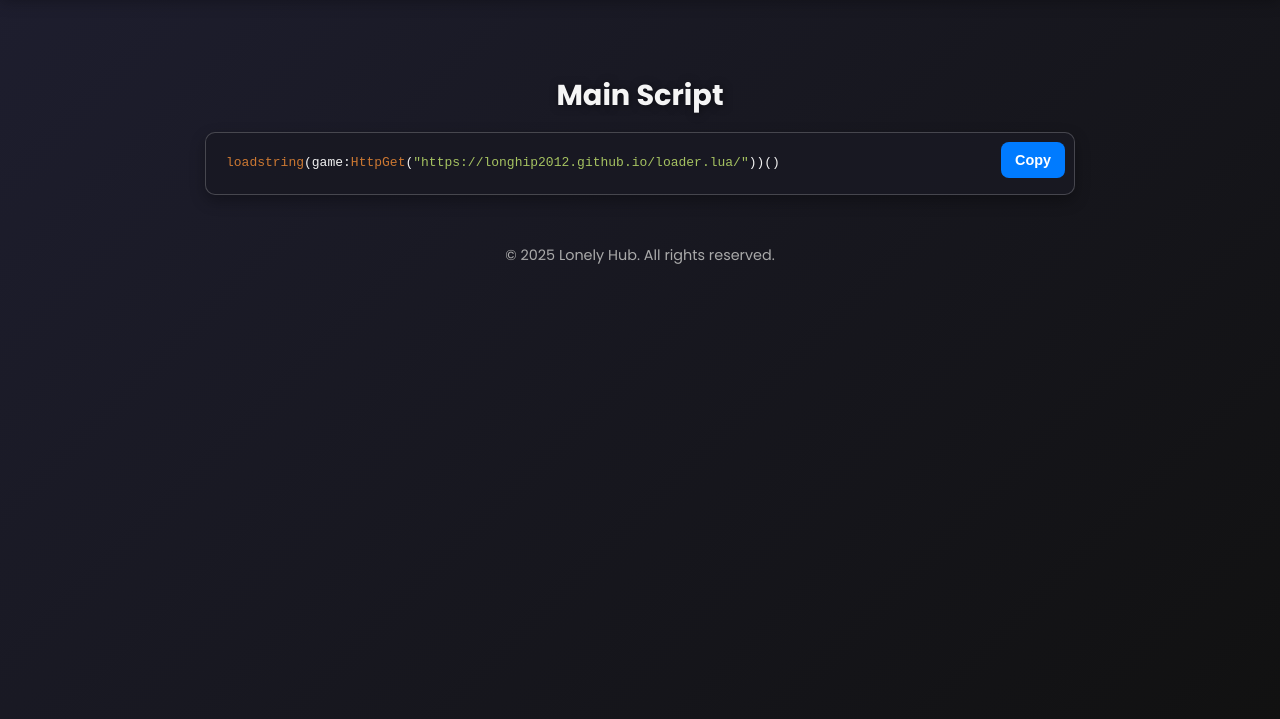
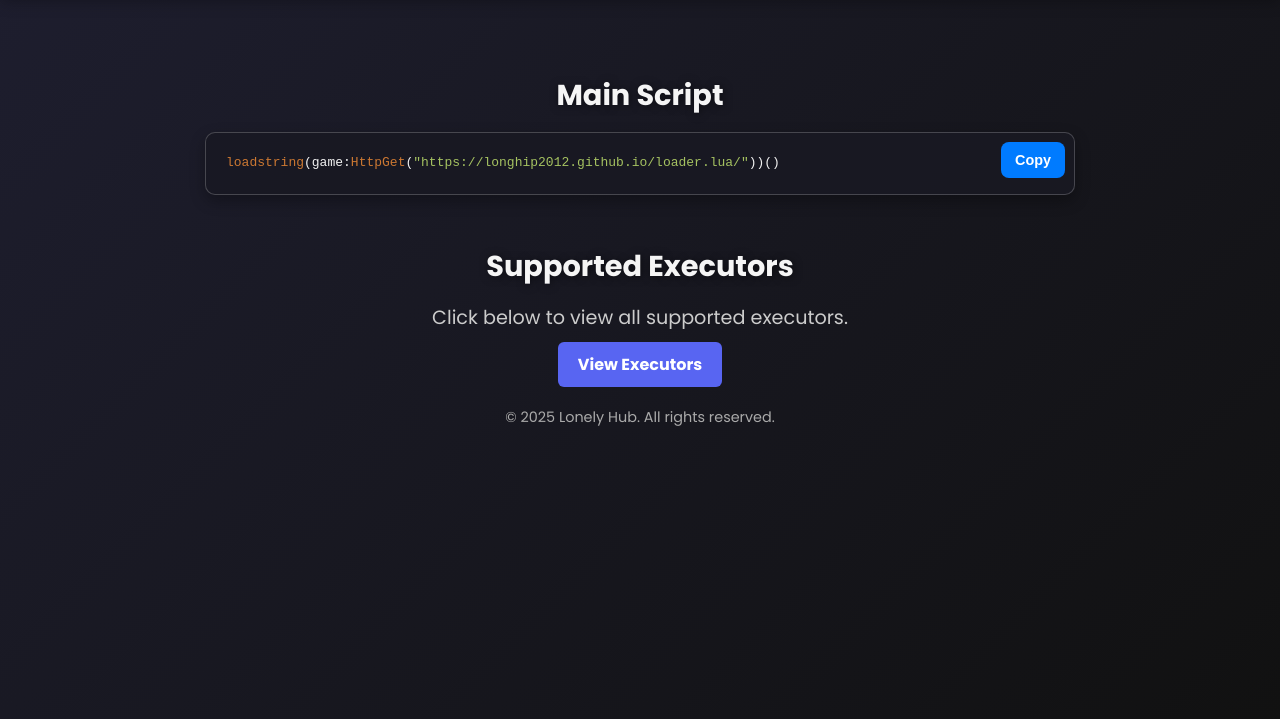
Before and after one commit to LongHip2012/lonelyhub.github.io, a plain HTML site: page index.html in a window 1280 px wide. Shown: the part 81-800 px from the top of the page. Drawn offline with Linux system fonts and the light colour scheme.

Commit message:
Update index.html

```diff
--- a/index.html
+++ b/index.html
@@ -244,6 +244,12 @@
             <button class="copy-button" onclick="copyText('codeBlock')">Copy</button>
         </div>
 
+        <div class="supported-executors">
+            <h2>Supported Executors</h2>
+            <p>Click below to view all supported executors.</p>
+            <a href="https://longhip2012.github.io/executors">View Executors</a>
+        </div>
+
     <footer>
         © 2025 Lonely Hub. All rights reserved.
     </footer>
```
